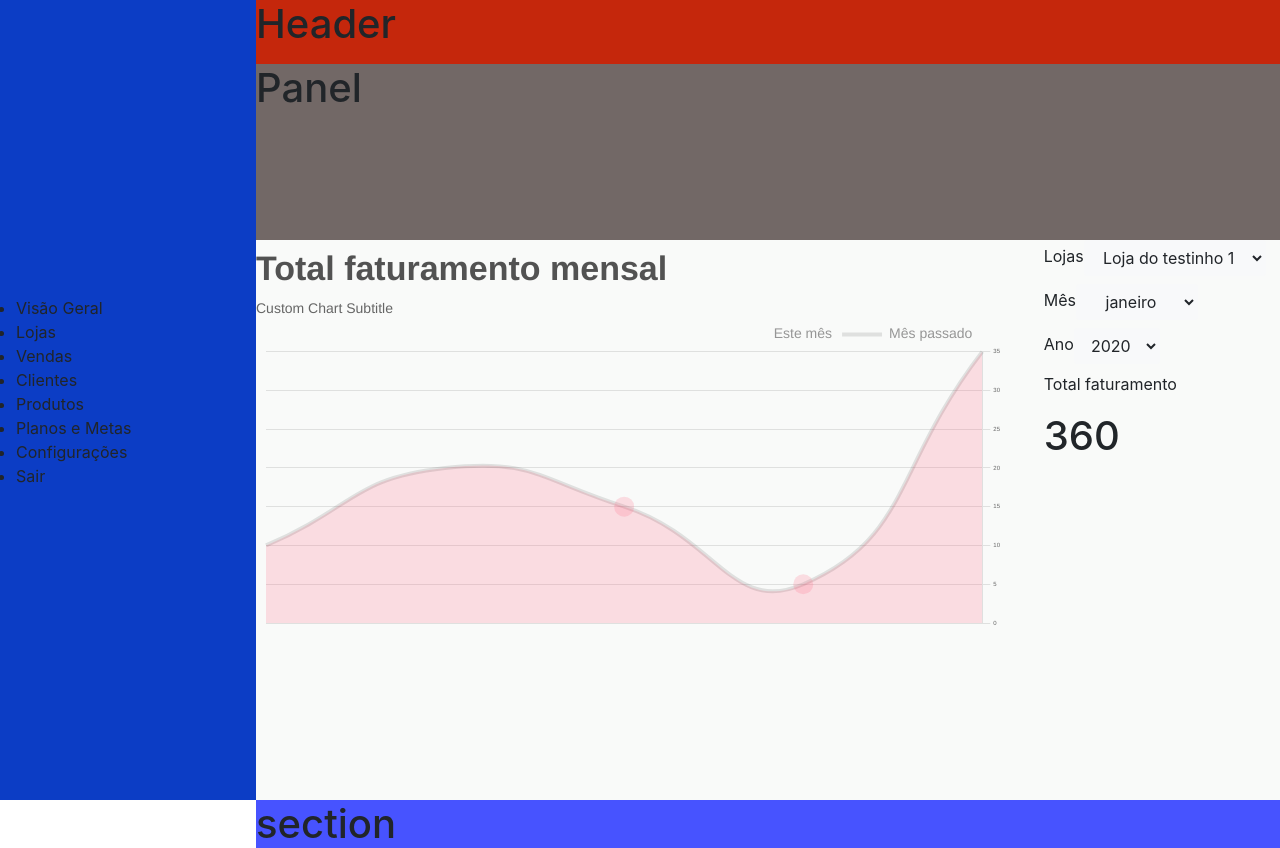
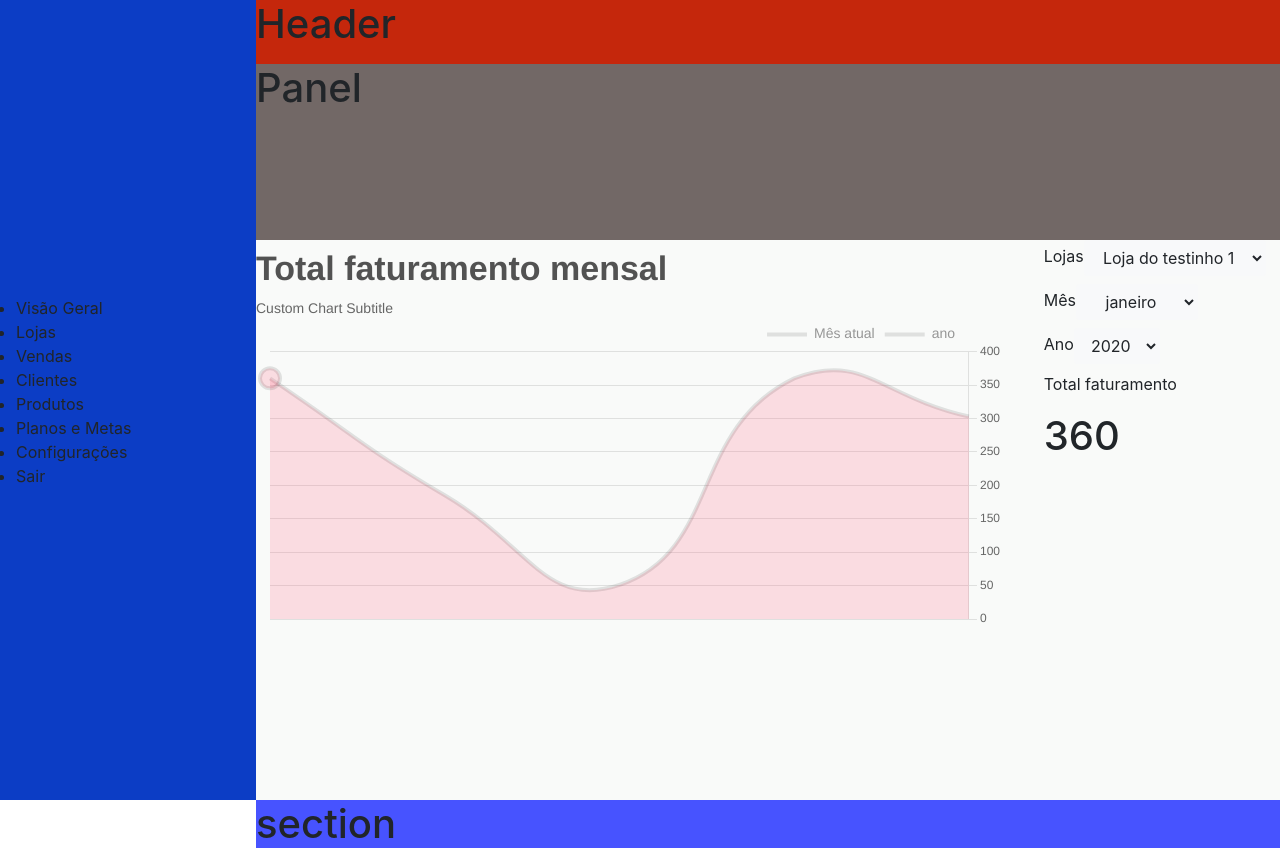
Before and after one commit to Lima08/Bagy-Dashboard, a React (Create React App) app: page / in a window 1280 px wide. Built offline with nearby package versions, Linux system fonts and the light colour scheme.

Commit message:
Adiciona funçao que atualiza o data do chart. (Em construnçao).

```diff
--- a/src/components/ChartDashboard/salesChart/chartData.js
+++ b/src/components/ChartDashboard/salesChart/chartData.js
@@ -1,25 +1,57 @@
-const DATA = {
-  labels: ['Jan', 'Feb', 'Mar', 'Apr', 'May'], // Logica para filtrar os meses com vendas do ano selecionado
+const data = (axes, monthData) => {
+  console.log('dddd', monthData);
+  return {
+    // labels: [
+    // 'janeiro',
+    // 'fevereiro',
+    // 'março',
+    // 'abril',
+    // 'maio',
+    // 'junho',
+    // 'julho',
+    // 'agosto',
+    // 'setembro',
+    // 'outubro',
+    // 'novembro',
+    // 'dezembro',
+    // 's1', 's2', 's3', 's4', 's5'
+    // ], // Logica para filtrar os meses com vendas do ano selecionado
+    labels: axes,
     datasets: [
+      // {
+      //   label: 'Este mês',
+      //   data: {  s1: 5, s2: 15, s3: 51, s4: 23 }, // valor total de vendas de cada mês do ano selecionado
+      //   // data: [{x: 'Jan', y: 20}, {x: 'Mar', y: 10}, {x: 'Jan', y: 110}], // valor total de vendas de cada mês do ano selecionado
+      //   fill: false,
+      //   backgroundColor: ['rgba(255, 99, 132, 0.2)'],
+      //   pointRadius: 10, // Tamanho da bolinha
+      //   borderColor: [
+      //     // Aqui é as cores das bolinhas
+      //     'rgba(255, 99, 132, 1)', // Uma molinha
+      //     'rgba(25, 99, 132, 1)', // Outra bolinha
+      //     'green', // Outra bolinha
+      //   ],
+      //   borderWidth: 4,
+      // },
       {
-      label: 'Este mês',
-      data: { Mar: 15, Apr: 5 }, // valor total de vendas de cada mês do ano selecionado
-      // data: [{x: 'Jan', y: 20}, {x: 'Mar', y: 10}, {x: 'Jan', y: 110}], // valor total de vendas de cada mês do ano selecionado
-      fill: false,
+        label: 'Mês atual',
+        data: monthData, // Mse selecionado
+        // data: [1,22,33,43,2,24,25,55,6,77,8, 13, 110], // valor total de vendas de cada mês do ano selecionado
+        fill: true,
+        lineTension: 0.5,
         backgroundColor: ['rgba(255, 99, 132, 0.2)'],
-      pointRadius: 10, // Tamanho da bolinha
-      borderColor: [
-        // Aqui é as cores das bolinhas
-        'rgba(255, 99, 132, 1)', // Uma molinha
-        'rgba(25, 99, 132, 1)', // Outra bolinha
-        'green', // Outra bolinha
-      ],
-      borderWidth: 0,
+        pointRadius: 10, // Anola as outras bolinhas
+        // borderColor: [
+        //   // Aqui é as cores das bolinhas
+        //   'rgba(255, 99, 132, 1)',
+        //   'rgba(25, 99, 132, 1)',
+        // ],
+        borderWidth: 4,
       },
       {
-      label: 'Mês passado',
-      data: { Jan: 10, Feb: 20, Mar: 15, Apr: 5, May: 35 }, // valor total de vendas de cada mês do ano selecionado
-      // data: [{x: 'Jan', y: 20}, {x: 'Mar', y: 10}, {x: 'Jan', y: 110}], // valor total de vendas de cada mês do ano selecionado
+        label: 'ano ',
+        data: { '01': 360, '02': 185, '03': 51, '04': 360, '05': 303 }, // Todos os meses e totais de vendas
+        // data:  [20, 90, 153, 10, 3, 14, 33], // valor total de vendas de cada mês do ano selecionado
         fill: true,
         lineTension: 0.5,
         backgroundColor: ['rgba(255, 99, 132, 0.2)'],
@@ -33,5 +65,6 @@ const DATA = {
       },
     ],
   };
+};
 
-export default DATA;
+export default data;
--- a/src/components/ChartDashboard/salesChart/index.jsx
+++ b/src/components/ChartDashboard/salesChart/index.jsx
@@ -1,13 +1,22 @@
 import React from 'react';
-import { Line, Chart} from 'react-chartjs-2';
+import { Line } from 'react-chartjs-2';
 import OPTIONS from './options';
-import DATA from './chartData';
+import data from './chartData';
+import { filterUniqueMonth } from '../../../helpers';
+import mock from '../../../helpers/mock';
+import { useStoresContext } from '../../../context/StoresContext';
 
 function SalesChart() {
-  Chart.defaults.font.size = 6;
+  const { month, totalConsolidatedOrders } = useStoresContext();
+
   return (
     <div className='chart'>
-      <Line options={OPTIONS} data={DATA} />
+      <Line
+        options={OPTIONS}
+        data={data(filterUniqueMonth(mock), {
+          [month]: totalConsolidatedOrders,
+        })}
+      />
     </div>
   );
 }
--- a/src/helpers/index.js
+++ b/src/helpers/index.js
@@ -1,12 +1,27 @@
-function filterConsolidatedOrdersByYear(data, year) {
+export function filterConsolidatedOrdersByYear(data, year) {
   const allYearOrders = data.filter((order) => {
     return order.createdAt.split('-')[0] === year;
   });
 
+  console.log('allYearOrders', allYearOrders);
   return allYearOrders;
 }
 
-function filterConsolidatedOrdersByMonth(data, month) {
+export function filterUniqueMonth(data) {
+  const allMonths = data.map((order) => {
+    return order.createdAt.split('-')[1];
+  });
+
+  //  Funçaõ feita com consulta em: https://appdividend.com/2019/04/11/how-to-get-distinct-values-from-array-in-javascript/
+  const unique = (value, index, self) => {
+    return self.indexOf(value) === index;
+  };
+
+  const uniqueMonths = allMonths.filter(unique).sort((a, b) => a - b);
+  return uniqueMonths;
+}
+
+export function filterConsolidatedOrdersByMonth(data, month) {
   const allMonthOrders = data.filter((order) => {
     return order.createdAt.split('-')[1] === month;
   });
```
Lines whose indentation alone changed are shown as unchanged.
